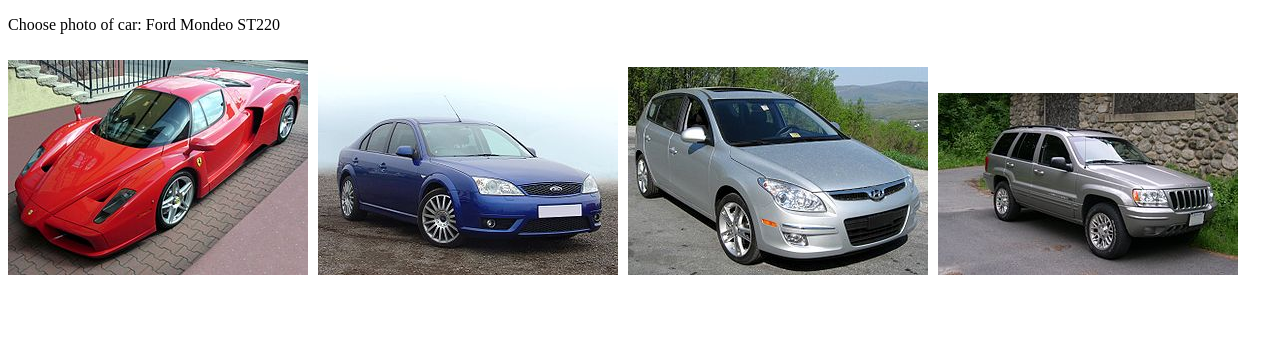
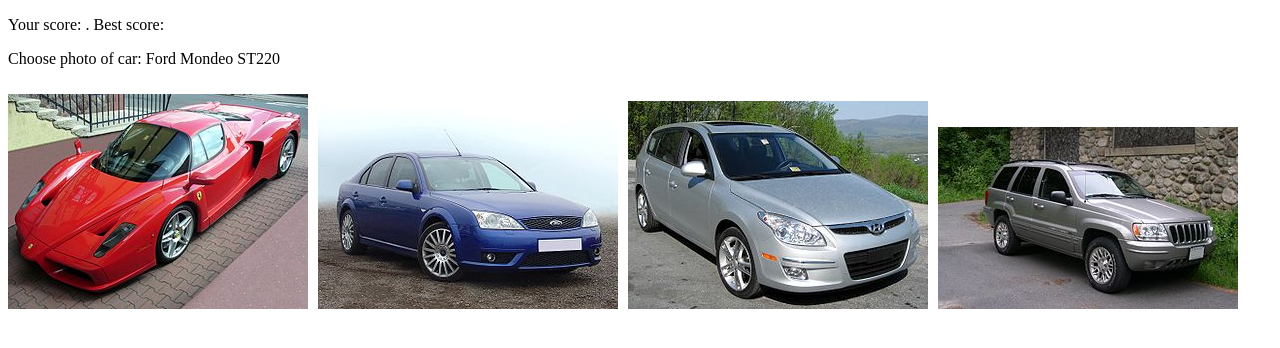
Before and after one commit to genson/chooseCar, a website: page app/index.html at #/game in a window 1280 px wide. Drawn offline with Linux system fonts and the light colour scheme.

Commit message:
change view. add current and best score

```diff
--- a/app/partials/startGame.html
+++ b/app/partials/startGame.html
@@ -1,5 +1,6 @@
+<p>Your score: {{userScore}}. Best score: {{bestScore}}</p>
 <p>Choose photo of car: {{randomCarName}}</p>
 
-<div ng-repeat="car in cars" class="car-item">
+<div ng-repeat="car in cars" class="car-item ">
 	<img ng-src="{{car.imageUrl}}" alt="{{car.name}}" ng-click="checkChoice(car)"/>
 </div>
```
